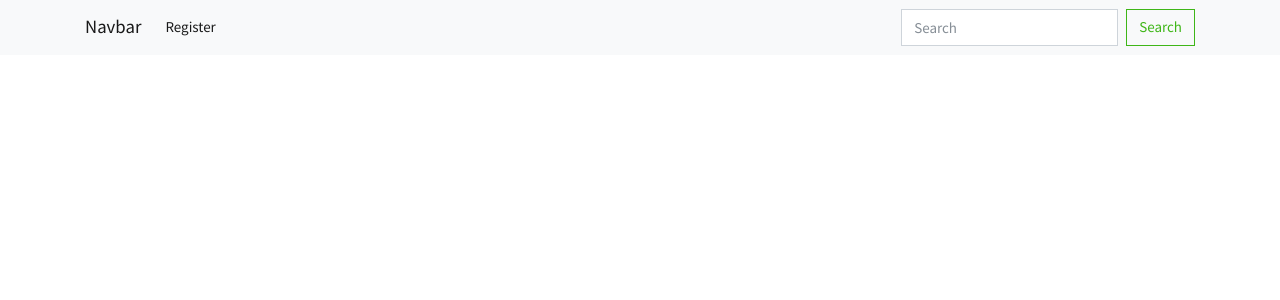
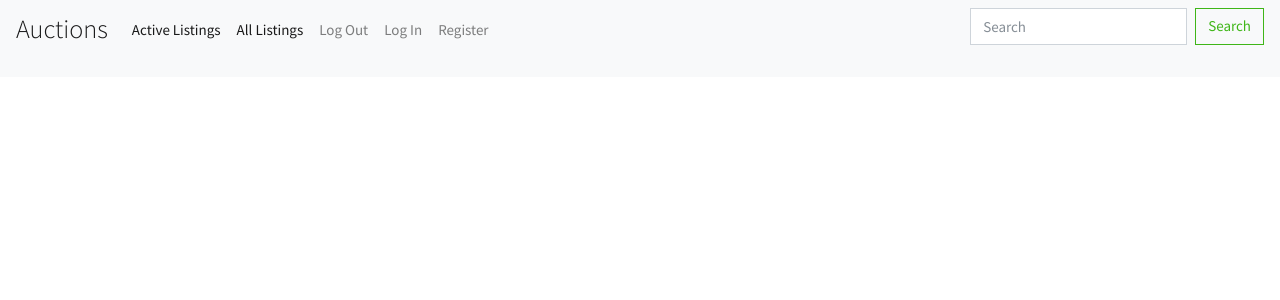
Before and after one commit to isnakolah/commerce_pro, a React (Create React App) app in the folder client/: page /register in a window 1280 px wide. Shown: the top 300 px of the page. Built offline with nearby package versions, Linux system fonts and the light colour scheme; no server answers.

Commit message:
Add a register page

```diff
--- a/client/public/index.html
+++ b/client/public/index.html
@@ -7,7 +7,7 @@
   <title>Ecommerce</title>
 </head>
 <body>
-  <div id="root"></div>
+  <div id="root" class="bg-light"></div>
   <script src="https://code.jquery.com/jquery-3.2.1.slim.min.js" integrity="sha384-KJ3o2DKtIkvYIK3UENzmM7KCkRr/rE9/Qpg6aAZGJwFDMVNA/GpGFF93hXpG5KkN" crossorigin="anonymous"></script>
   <script src="https://cdnjs.cloudflare.com/ajax/libs/popper.js/1.12.9/umd/popper.min.js" integrity="sha384-ApNbgh9B+Y1QKtv3Rn7W3mgPxhU9K/ScQsAP7hUibX39j7fakFPskvXusvfa0b4Q" crossorigin="anonymous"></script>
   <script src="https://maxcdn.bootstrapcdn.com/bootstrap/4.0.0/js/bootstrap.min.js" integrity="sha384-JZR6Spejh4U02d8jOt6vLEHfe/JQGiRRSQQxSfFWpi1MquVdAyjUar5+76PVCmYl" crossorigin="anonymous"></script>
--- a/client/src/components/layout/Header.js
+++ b/client/src/components/layout/Header.js
@@ -7,31 +7,62 @@ import SearchBar from "./SearchBar";
 const Header = () => {
   const authTest = <h4>Auth passed</h4>;
   return (
-    <nav className="navbar navbar-expand-lg navbar-light bg-light">
-      <div className="container">
+    <nav class="navbar navbar-expand-lg navbar-light bg-light">
+      <a class="navbar-brand pb-0" href="#">
+        <h3 class="mb-0">Auctions</h3>
+      </a>
       <button
-          className="navbar-toggler"
+        class="navbar-toggler"
         type="button"
         data-toggle="collapse"
-          data-target="#navbarTogglerDemo03"
-          aria-controls="navbarTogglerDemo03"
+        data-target="#navbarSupportedContent"
+        aria-controls="navbarSupportedContent"
         aria-expanded="false"
         aria-label="Toggle navigation">
-          <span className="navbar-toggler-icon"></span>
+        <span class="navbar-toggler-icon"></span>
       </button>
-        <a className="navbar-brand" href="/">
-          Navbar
+
+      <div class="collapse navbar-collapse" id="navbarSupportedContent">
+        <ul class="navbar-nav mr-auto">
+          <li class="nav-item active">
+            <a class="nav-link pb-0" href="#">
+              Active Listings
             </a>
-        <div className="collapse navbar-collapse" id="navbarTogglerDemo03">
-          <ul className="navbar-nav mr-auto mt-2 mt-lg-0">
-            <li className="nav-item active">
-              <a className="nav-link" href="#">
-                Register <span className="sr-only">(current)</span>
+          </li>
+
+          <li class="nav-item active">
+            <a class="nav-link pb-0" href="#">
+              All Listings
+            </a>
+          </li>
+
+          <li class="nav-item">
+            <a class="nav-link pb-0" href="#">
+              Log Out
+            </a>
+          </li>
+          <li class="nav-item">
+            <a class="nav-link pb-0" href="#">
+              Log In
+            </a>
+          </li>
+          <li class="nav-item">
+            <a class="nav-link pb-0" href="#">
+              Register
             </a>
           </li>
         </ul>
-          <SearchBar />
-        </div>
+        <form class="form-inline my-2 my-lg-0 ">
+          <input
+            class="form-control mr-sm-2"
+            type="search"
+            placeholder="Search"
+            aria-label="Search"
+          />
+          <button class="btn btn-outline-success my-2 my-sm-0" type="submit">
+            Search
+          </button>
+        </form>
       </div>
     </nav>
   );
```
Also changed, not shown: client/src/components/accounts/Register.js (added, +48 -0 lines). Lines whose indentation alone changed are shown as unchanged.
